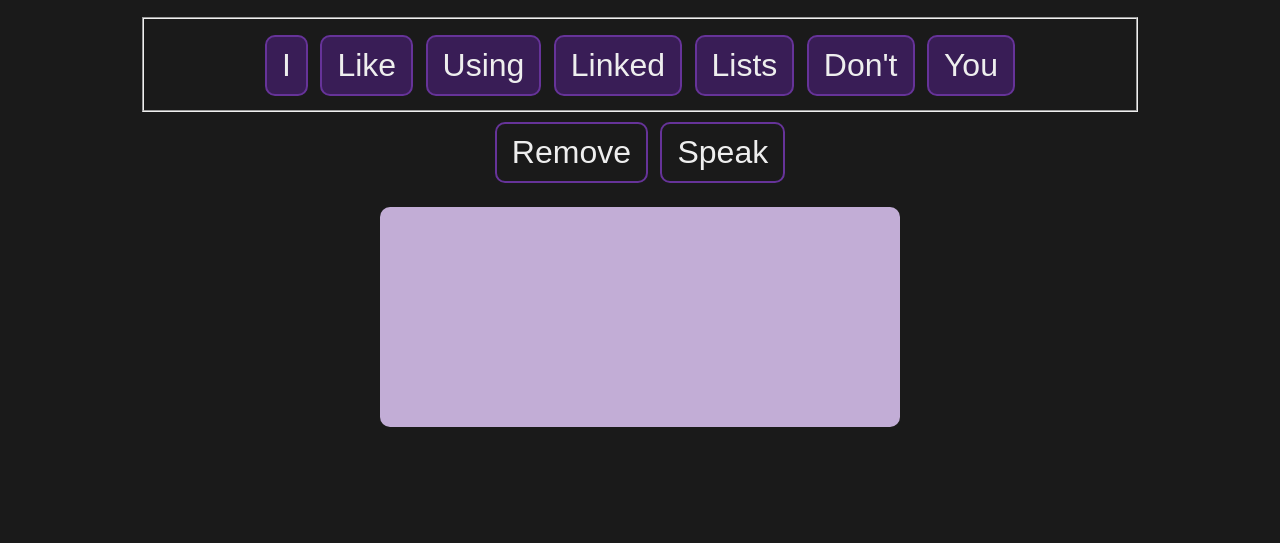
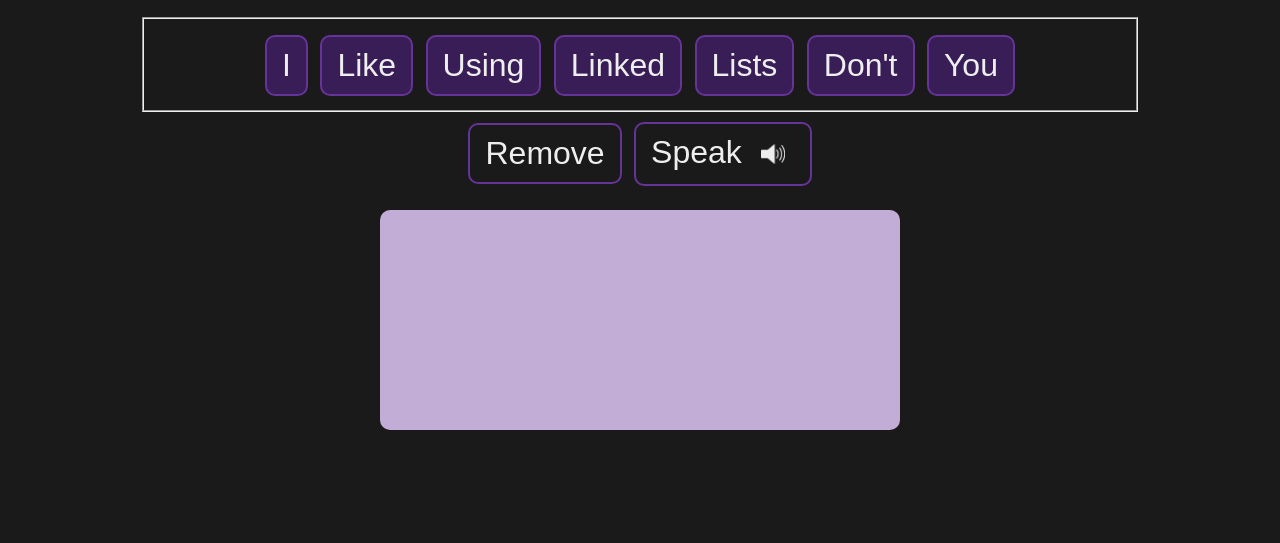
Before and after one commit to ianJStutor/linked-list, a website with bundled scripts: page index.html in a window 1280 px wide. Shown: the part 190-733 px from the top of the page. Built offline with nearby package versions, Linux system fonts and the light colour scheme; a web font is replaced by a local one.

Commit message:
added speaker icon, styling

```diff
--- a/assets/css/main.css
+++ b/assets/css/main.css
@@ -110,6 +110,11 @@ main nav > button:hover {
     background-color: var(--highlight);
 }
 
+main nav > button img {
+    height: 20px;
+    width: auto;
+}
+
 input[type="radio"] {
     width: 25px;
     margin-left: 100px;
--- a/index.html
+++ b/index.html
@@ -33,7 +33,7 @@
                     <button>You</button>
                 </fieldset>
                 <button>Remove</button>
-                <button>Speak</button>
+                <button>Speak <img src="assets/img/speaker.png" alt="speaker icon" /></button>
             </nav>
             <output></output>
         </main>
```
Also changed, not shown: assets/img/speaker.png (added).
